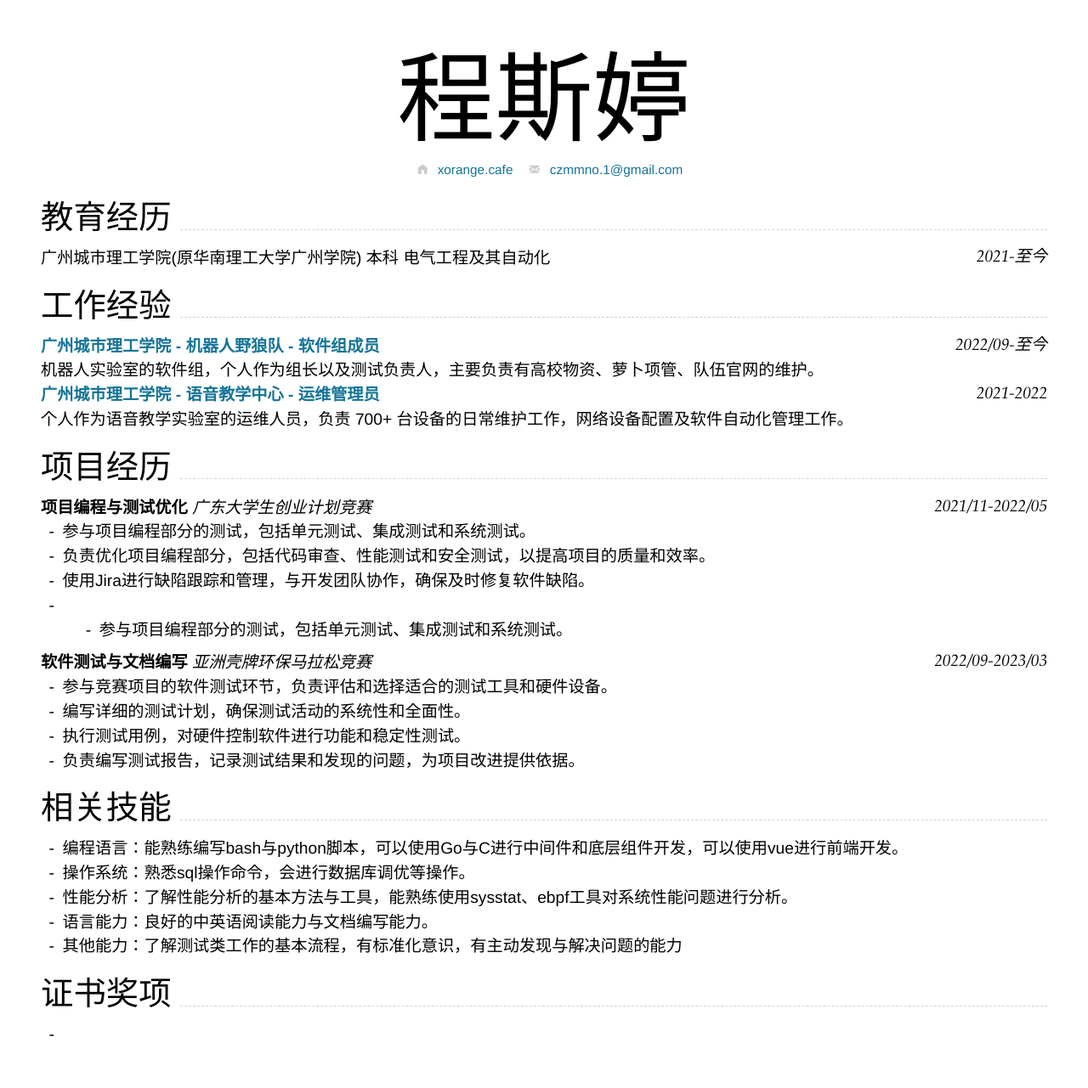
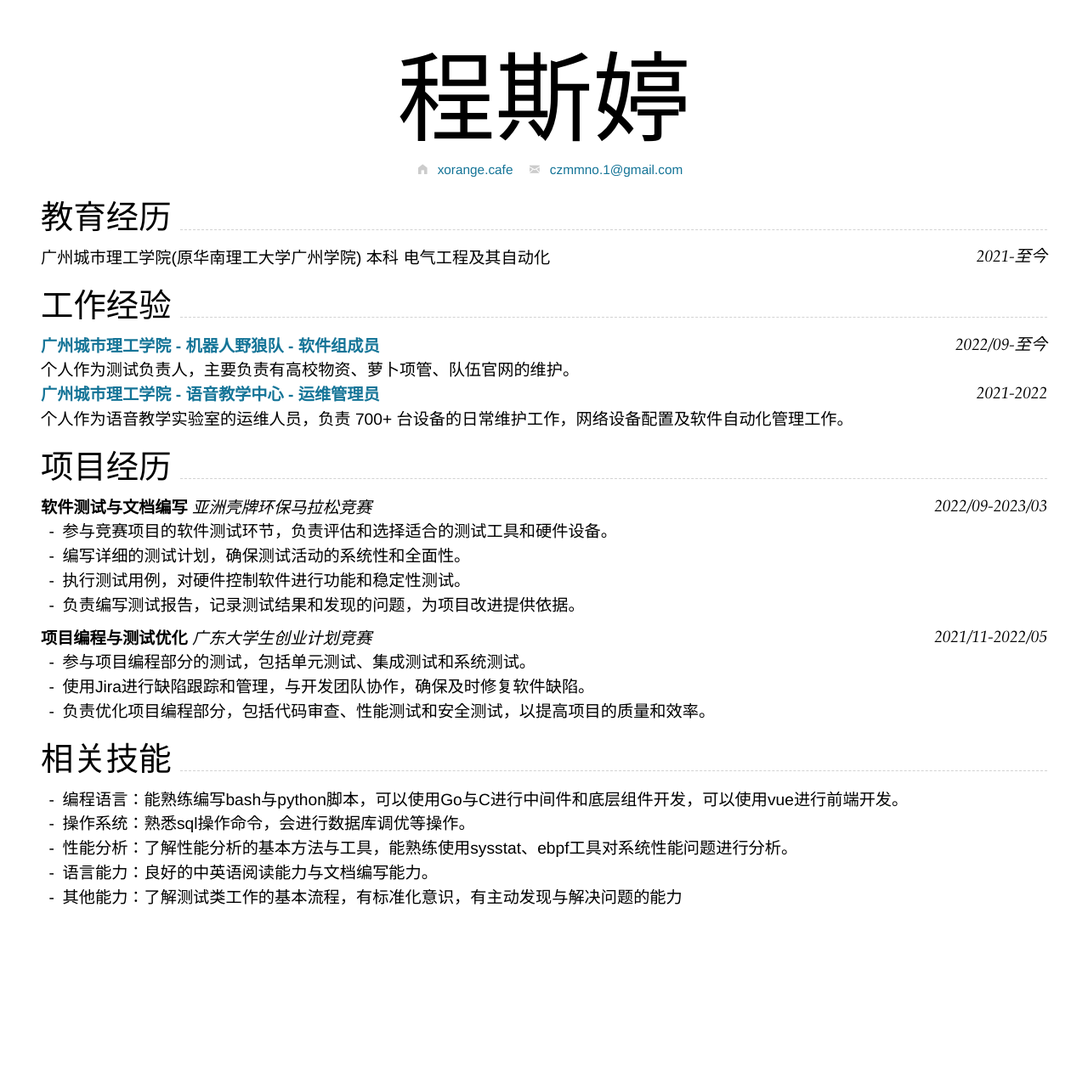
Before and after one commit to Lovelycz/resume, a Jekyll site: the page built from index.md, in a window 1280 px wide. Shown: the whole page at 85% size. Built offline with Jekyll 4.4.1, drawn with Linux system fonts in a browser that asks for light colours; nearby versions of some CDN libraries; after the commit the page ends 1120 px from its top, so only the background shows below that.

Commit message:
resume.md

```diff
--- a/index.md
+++ b/index.md
@@ -21,21 +21,13 @@ homepage:
 
 [**广州城市理工学院 - 机器人野狼队 - 软件组成员**](https://gcubot.cn) `2022/09-至今`
 
-机器人实验室的软件组，个人作为组长以及测试负责人，主要负责有高校物资、萝卜项管、队伍官网的维护。
+个人作为测试负责人，主要负责有高校物资、萝卜项管、队伍官网的维护。
 
 [**广州城市理工学院 - 语音教学中心 - 运维管理员**](https://wy.gcu.edu.cn/2023/0523/c768a150266/page.htm) `2021-2022`
 
 个人作为语音教学实验室的运维人员，负责 700+ 台设备的日常维护工作，网络设备配置及软件自动化管理工作。
 
 ## 项目经历
-
-
-### **项目编程与测试优化** *广东大学生创业计划竞赛* `2021/11-2022/05`
-
-- 参与项目编程部分的测试，包括单元测试、集成测试和系统测试。
-- 负责优化项目编程部分，包括代码审查、性能测试和安全测试，以提高项目的质量和效率。
-- 使用Jira进行缺陷跟踪和管理，与开发团队协作，确保及时修复软件缺陷。
-- - 参与项目编程部分的测试，包括单元测试、集成测试和系统测试。
 
 
 ### **软件测试与文档编写** *亚洲壳牌环保马拉松竞赛* `2022/09-2023/03`
@@ -52,6 +52,3 @@ homepage:
 - 性能分析：了解性能分析的基本方法与工具，能熟练使用sysstat、ebpf工具对系统性能问题进行分析。
 - 语言能力：良好的中英语阅读能力与文档编写能力。
 - 其他能力：了解测试类工作的基本流程，有标准化意识，有主动发现与解决问题的能力
-
-## 证书奖项
--
```
Also changed, not shown: other parts of index.md (+8 -0 lines).
